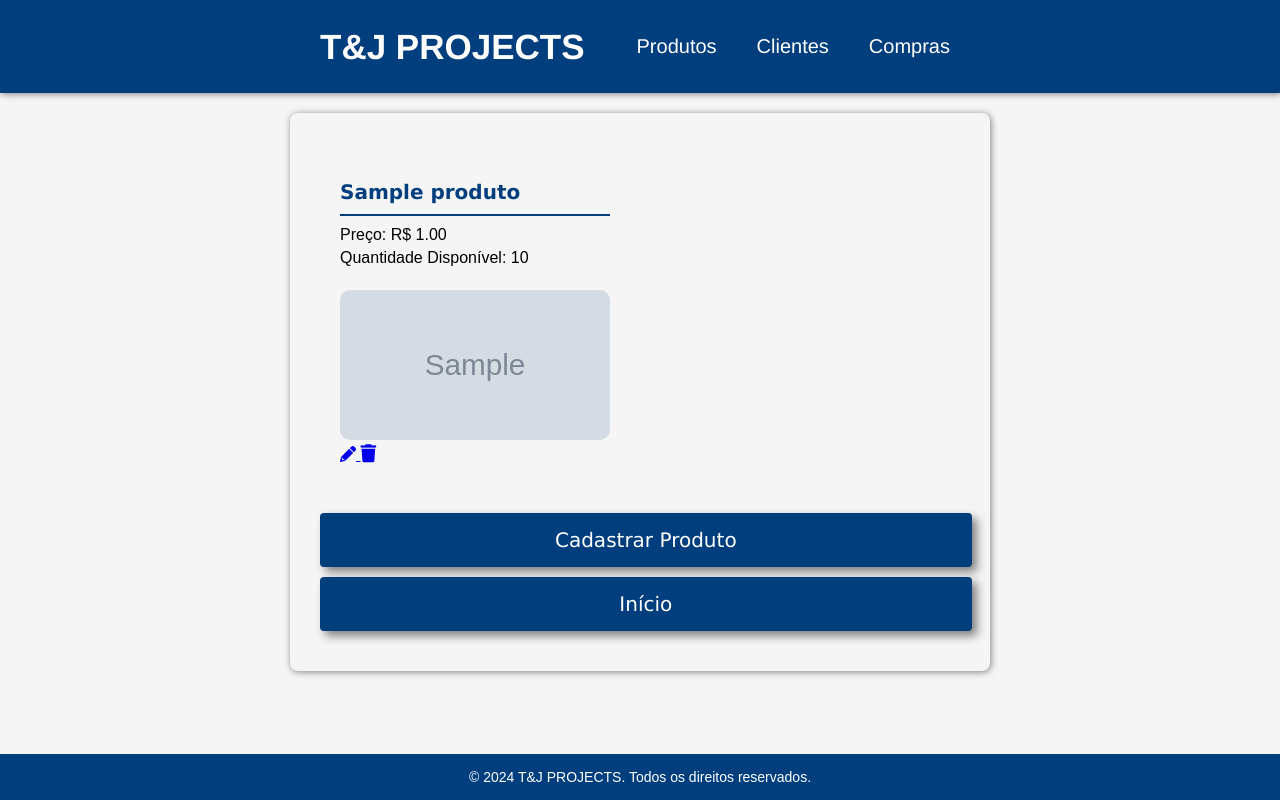
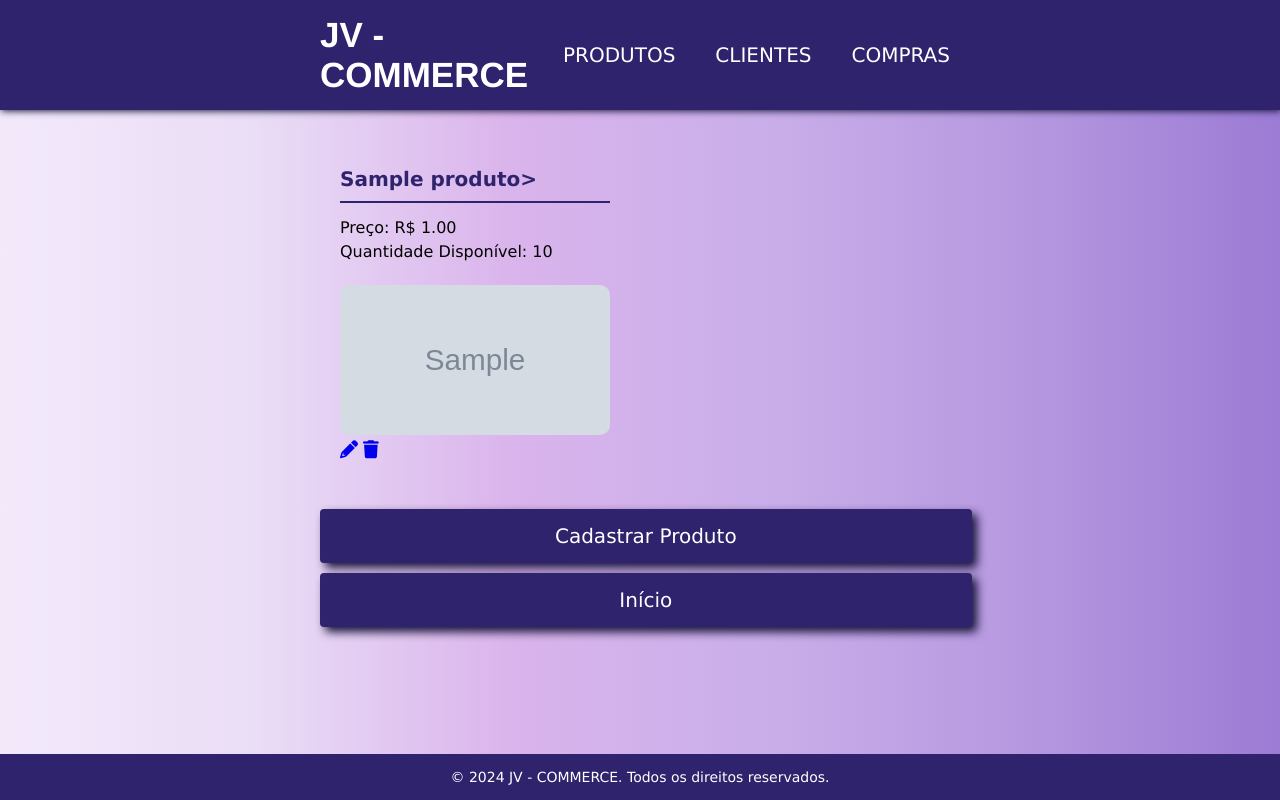
Before and after one commit to Johnvictorr/JV-COMMERCE, a Django app: page /mostrarProdutos/ in a window 1280 px wide. Run offline with Django 5.2, Linux system fonts and the light colour scheme; tables that the repository leaves empty hold one stand-in row (values such as "Sample post"); grey boxes marked "Sample" are stand-in pictures.

Commit message:
finalizando CRUD

```diff
--- a/main/forms.py
+++ b/main/forms.py
@@ -24,7 +24,7 @@ class ProdutoForm(forms.ModelForm):
 
 
             'peso': forms.NumberInput(attrs={'class': 'form-control',
-                                             'placeholder': 'Kg',
+                                             'placeholder': '(g)',
                                              'style': 'font-family: verdana, sans-serif;'}),
 
 
--- a/main/static/main/style.css
+++ b/main/static/main/style.css
@@ -1,7 +1,7 @@
 body {
-    font-family: 'Arial', sans-serif;
-    background-color: whitesmoke;
-    color: #333;
+    font-family: Verdana, Geneva, Tahoma, sans-serif;
+    background-color: #EBD3F8;
+    background: linear-gradient(90deg, #F3E9FB, #EADDF6, #DAB4EC, #C9AEE9, #B698E0, #9C7BD4);
     margin: 0;
     padding: 0;
     display: flex;
@@ -20,10 +20,10 @@ body {
 }
 
 header {
-    background-color: #003e7e;
+    background-color: #2E236C;
     color: white;
     padding: 15px 0;
-    box-shadow: 1px 1px 7px gray;
+    box-shadow: 1px 1px 7px #17153B;
 }
 
 header .container{
@@ -58,11 +58,11 @@ header nav a {
     font-size: 20px;
     padding: 20px 10px;
     transition: background-color 0.3s ease;
-    font-family:'Franklin Gothic Medium', 'Arial Narrow', Arial, sans-serif;
+    font-family: Verdana, Geneva, Tahoma, sans-serif;
 }
 
 header nav a:hover {
-    background-color: #002b5c;
+    background-color: #433D8B;
 }
 
 main {
@@ -70,20 +70,14 @@ main {
     padding: 20px 0;
 }
 
-main .container {
-    background-color: whitesmoke;
-    padding: 30px;
-    border-radius: 8px;
-    box-shadow: 1px 1px 7px gray;
-}
-
 h2 {
     font-size: 30px;
-    color: #003e7e;
-    margin-bottom: 20px;
-    border-bottom: 2px solid #003e7e;
+    color: #2E236C;
     padding-bottom: 10px;
     font-family: Verdana, Geneva, Tahoma, sans-serif;
+    display: inline-block;
+    border-bottom: 2px solid #2E236C;
+    width: 100%;
 }
 
 ul {
@@ -97,19 +91,19 @@ ul {
     width: 94%;
     margin: 10px 0;
     padding: 15px 25px;
-    background-color: #003e7e;
+    background-color: #2E236C;
     color: white;
     text-decoration: none;
     border-radius: 4px;
     transition: background-color 0.3s, transform 0.3s;
-    box-shadow: 5px 5px 10px gray;
+    box-shadow: 5px 5px 10px #17153B;
     font-size: 20px;
     font-family: Verdana, Geneva, Tahoma, sans-serif;
     text-align: center;
 }
 
 .submenu-link:hover {
-    background-color: #0056a4;
+    background-color: #433D8B;
     transform: translateY(-2px);
 }
 
@@ -128,12 +122,13 @@ ul {
 }
 
 .product-item:hover {
-    box-shadow: 0px 4px 12px rgba(0, 0, 0, 0.2);
+    box-shadow: 0px 4px 12px #17153B;
+    background-color: rgba(255, 255, 255, 0.3);
 }
 
 .product-item h2 {
     font-size: 20px;
-    color: #003e7e;
+    color: #2E236C;
     margin-bottom: 10px;
 }
 
@@ -151,7 +146,7 @@ ul {
 
 
 footer {
-    background-color: #003e7e;
+    background-color: #2E236C;
     color: white;
     text-align: center;
     padding: 15px 0;
@@ -214,6 +213,17 @@ form button:hover {
     margin-top: 10px;
 }
 
+.edit-link {
+    text-decoration: none;
+    font-size: 18px;
+    display: inline-block;
+}
+
+.edit-link:hover {
+    color: #1230AE;
+    transform: translateY(-2);
+}
+
 .delete-link {
     text-decoration: none;
     font-size: 18px;
--- a/templates/deletarCliente.html
+++ b/templates/deletarCliente.html
@@ -6,7 +6,7 @@
         <button type="submit">Deletar</button>
         <a href="{% url 'mostrarClientes' %}" style="padding: 15px;
                                                 margin: 10px 0;
-                                                background-color: #003e7e;
+                                                background-color: #2E236C;
                                                 color: white;
                                                 font-family: Verdana, Geneva, Tahoma, sans-serif;
                                                 font-size: 20px;
@@ -16,8 +16,8 @@
                                                 cursor: pointer;
                                                 transition: background-color 0.3s, transform 0.3s;
                                                 text-decoration: none;"
-                                                onmouseover="this.style.backgroundColor='#0056a4'; this.style.transform='translateY(-2px)';"
-                                                onmouseout="this.style.backgroundColor='#003e7e'; this.style.transform='translateY(0)';">
+                                                onmouseover="this.style.backgroundColor='#433D8B'; this.style.transform='translateY(-2px)';"
+                                                onmouseout="this.style.backgroundColor='#2E236C'; this.style.transform='translateY(0)';">
                                                 Cancelar</a>
     </form>
 {% endblock content %}
--- a/templates/deletarCompra.html
+++ b/templates/deletarCompra.html
@@ -6,7 +6,7 @@
         <button type="submit">Deletar</button>
         <a href="{% url 'mostrarCompras' %}" style="padding: 15px;
                                                 margin: 10px 0;
-                                                background-color: #003e7e;
+                                                background-color: #2E236C;
                                                 color: white;
                                                 font-family: Verdana, Geneva, Tahoma, sans-serif;
                                                 font-size: 20px;
@@ -16,8 +16,8 @@
                                                 cursor: pointer;
                                                 transition: background-color 0.3s, transform 0.3s;
                                                 text-decoration: none;"
-                                                onmouseover="this.style.backgroundColor='#0056a4'; this.style.transform='translateY(-2px)';"
-                                                onmouseout="this.style.backgroundColor='#003e7e'; this.style.transform='translateY(0)';">
+                                                onmouseover="this.style.backgroundColor='#433D8B'; this.style.transform='translateY(-2px)';"
+                                                onmouseout="this.style.backgroundColor='#2E236C'; this.style.transform='translateY(0)';">
                                                 Cancelar</a>
     </form>
 {% endblock content %}
--- a/templates/deletarProduto.html
+++ b/templates/deletarProduto.html
@@ -6,7 +6,7 @@
         <button type="submit">Deletar</button>
         <a href="{% url 'mostrarProdutos' %}" style="padding: 15px;
                                                 margin: 10px 0;
-                                                background-color: #003e7e;
+                                                background-color: #2E236C;
                                                 color: white;
                                                 font-family: Verdana, Geneva, Tahoma, sans-serif;
                                                 font-size: 20px;
@@ -16,8 +16,8 @@
                                                 cursor: pointer;
                                                 transition: background-color 0.3s, transform 0.3s;
                                                 text-decoration: none;"
-                                                onmouseover="this.style.backgroundColor='#0056a4'; this.style.transform='translateY(-2px)';"
-                                                onmouseout="this.style.backgroundColor='#003e7e'; this.style.transform='translateY(0)';">
+                                                onmouseover="this.style.backgroundColor='#433D8B'; this.style.transform='translateY(-2px)';"
+                                                onmouseout="this.style.backgroundColor='#2E236C'; this.style.transform='translateY(0)';">
                                                 Cancelar</a>
     </form>
 {% endblock content %}
--- a/templates/index.html
+++ b/templates/index.html
@@ -12,11 +12,11 @@
 
     <header>
         <div class="container">
-            <a href="/"><div class="logo">T&J PROJECTS</div></a>
+            <a href="/"><div class="logo">JV - COMMERCE</div></a>
             <nav>
-                <a href="/mostrarProdutos/">Produtos</a>
-                <a href="/mostrarClientes/">Clientes</a>
-                <a href="/mostrarCompras/">Compras</a>
+                <a href="/mostrarProdutos/">PRODUTOS</a>
+                <a href="/mostrarClientes/">CLIENTES</a>
+                <a href="/mostrarCompras/">COMPRAS</a>
             </nav>
         </div>
     </header>
@@ -53,7 +53,7 @@
 
     <footer>
         <div class="container">
-            <p>&copy; 2024 T&J PROJECTS. Todos os direitos reservados.</p>
+            <p>&copy; 2024 JV - COMMERCE. Todos os direitos reservados.</p>
         </div>
     </footer>
 
--- a/templates/mostrarClientes.html
+++ b/templates/mostrarClientes.html
@@ -20,7 +20,7 @@
         </div>
         {% endfor %}
     {% else %}
-        <h2>Não há clientes cadastrados</h2>
+        <h2>Sem clientes cadastrados</h2>
     {% endif %}
 </div><br>
 
--- a/templates/mostrarCompras.html
+++ b/templates/mostrarCompras.html
@@ -28,7 +28,7 @@
         </div>
         {% endfor %}
     {% else %}
-        <h2>Não há compras disponíveis</h2>
+        <h2>Sem compras disponíveis</h2>
     {% endif %}
 </div><br>
 
--- a/templates/mostrarProdutos.html
+++ b/templates/mostrarProdutos.html
@@ -5,7 +5,7 @@
     {% if mostrarProdutos %}
         {% for produto in mostrarProdutos %}
         <div class="product-item">
-            <h2>{{ produto.nome }}</h2>
+            <h2>{{ produto.nome }}></h2>
             <p>Preço: R$ {{ produto.preco }}</p>
             <p>Quantidade Disponível: {{ produto.quantidade }}</p><br>
 
@@ -26,7 +26,7 @@
         </div>
         {% endfor %}
     {% else %}
-        <h2>Não há produtos disponíveis</h2>
+        <h2>Sem produtos disponíveis</h2>
     {% endif %}
 </div><br>
 
```
Also changed, not shown: other parts of main/static/main/style.css (+28 -3 lines).
